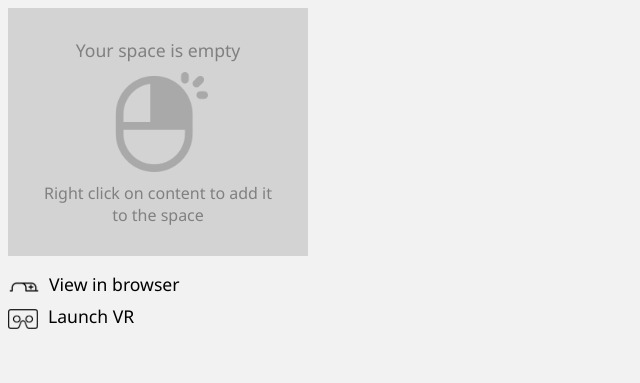
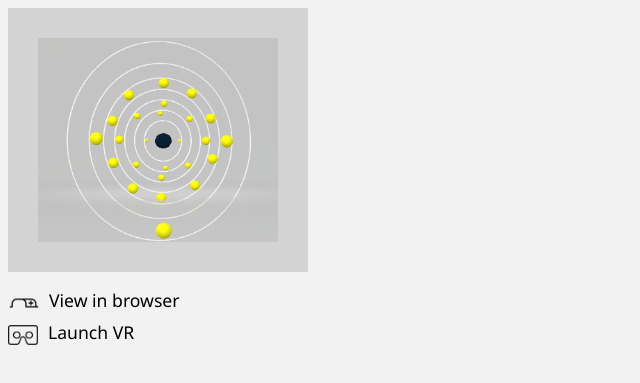
Before and after one commit to muinmomin/collect.vr, a plain HTML site: page popup.html in a window 1280 px wide. Shown: the part 37-420 px from the top of the page, without its empty margins (0-640 px from the left). Drawn offline with Linux system fonts and the light colour scheme.

Commit message:
add mock item in the flyout

```diff
--- a/popup.html
+++ b/popup.html
@@ -16,9 +16,14 @@
 
         </div>
         <div id="content">
-            <span class="content-text">Your space is empty</span>
-            <img id="right-click-icon" src="docs/assets/RightClickIcon.png" />
-            <div class="content-text content-text-small">Right click on content to add it to the space</div>
+            <div id="empty-container" style="display:none;">
+                <span class="content-text">Your space is empty</span>
+                <img id="right-click-icon" src="docs/assets/RightClickIcon.png" />
+                <div class="content-text content-text-small">Right click on content to add it to the space</div>
+            </div>
+            <div id="collections">
+                <img style="width:100%;" src="docs/assets/MoleculeThumbnail.png" />
+            </div>
             <!-- Add whatever link needs to go here -->
         </div>
         <div class="bottom-buttons">
```
